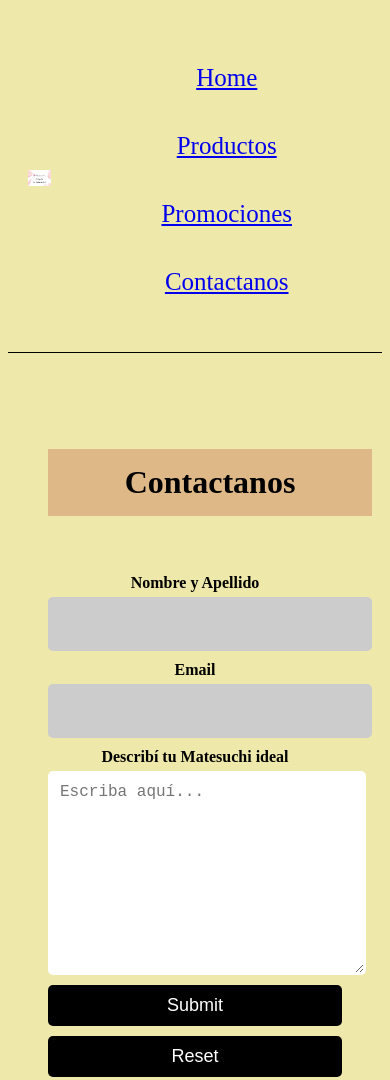
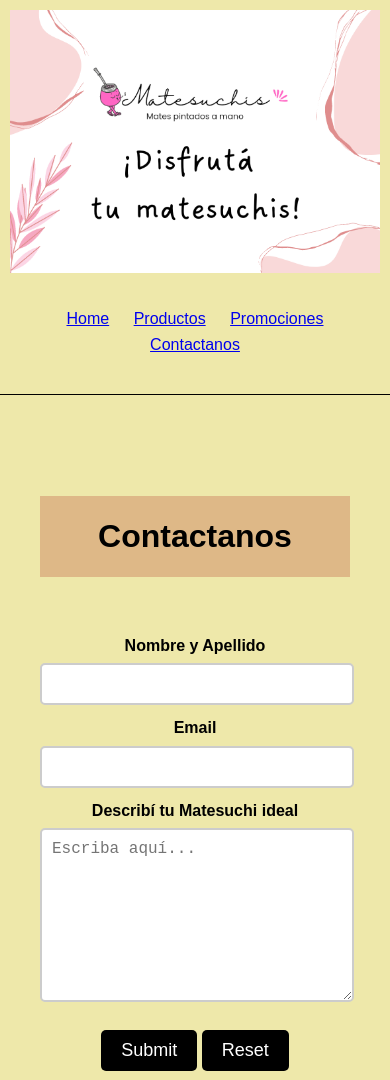
Before and after one commit to Romeriano1/PFRomero-1, a plain HTML site: page html/contacto.html in a window 390 px wide. Shown: the top 1080 px of the page. Drawn offline with Linux system fonts and the light colour scheme.

Commit message:
RESPONSIVE
Aca corrijo ciertos errores de duplicacion que tuve y lo hice responsive

```diff
--- a/css/estilo.css
+++ b/css/estilo.css
@@ -1,6 +1,12 @@
-html {
+
+body, html {
+  margin: 0;
+  padding: 0;
+  font-family: Arial, sans-serif;
+  line-height: 1.6;
   background-color: palegoldenrod;
 }
+
 
 header {
   text-align: center;
@@ -8,63 +14,70 @@ header {
   padding: 10px 20px;
 }
 
+.logo {
+  max-width: 100%;
+  height: auto;
+}
+
+
 main {
   text-align: center;
   margin: 20px;
   padding: 20px;
 }
 
+.titulouno {
+  background-color: burlywood;
+  padding: 15px;
+  margin: 20px 0;
+}
+
+.titulodos {
+  background-color: burlywood;
+  padding: 6px 0 30px 0;
+  margin: 20px 0;
+}
+
+.mate, .mate3, .camiseta {
+  max-width: 100%;
+  height: auto;
+}
+
+
 footer {
+  text-align: center;
+  padding: 20px;
+}
+
+
+.formcontacto {
+  margin-top: 20px;
   text-align: center;
 }
 
-.mate {
-  width: 800px;
-  height: 720px;
+.formcontacto label {
+  display: block;
+  font-weight: bold;
+  margin-bottom: 5px;
+  color: black;
 }
 
-.mate3 {
-  width: 720px;
-  height: 720px;
-}
-
-.camiseta {
-  width: 1100px;
-  height: 900px;
-}
-
-input,
-textarea {
-  display: block;
-  width: 100%;
+.formcontacto input[type="text"],
+.formcontacto input[type="email"],
+.formcontacto textarea {
+  width: calc(100% - 20px);
   padding: 10px;
-  border: 2px solid;
+  border: 2px solid #ccc;
   border-radius: 5px;
   font-size: 16px;
   margin-bottom: 10px;
 }
 
-h1, h2, h3 {
-  text-align: center;
-  text-decoration: underline;
-  margin: 20px 0px;
+.formcontacto textarea {
+  height: 150px;
 }
-
-textarea {
-  display: block;
-  width: 100%;
-  padding: 10px;
-  border: 2px solid #fff;
-  border-radius: 5px;
-  font-size: 16px;
-  margin-bottom: 10px;
-}
-
-.formcontacto {
-  margin-top: 20px;
-}
-
-.form {
+.formcontacto input[type="submit"],
+.formcontacto input[type="reset"] {
   background-color: black;
   color: #fff;
   border: none;
@@ -75,93 +88,51 @@ textarea {
   margin-top: 10px;
 }
 
-input {
-  width: 100%;
-  background: #ccc;
-  padding: 18px 15px;
-  border: 5px black;
-  outline: 0px;
-}
-
-label {
-  display: block;
-  font-weight: bold;
-  margin-bottom: 5px;
-  color: black;
-}
-
-p {
-  margin-top: 15px;
-  font-size: 25px;
-}
-
-.titulouno {
-  width: 100%;
-  background-color: burlywood;
-  padding: 15px;
-  margin: 20px 0;
-  margin-right: 30px;
-}
-
-.titulodos {
-  width: 100%;
-  background-color: burlywood;
-  padding-bottom: 30px;
-  margin: 20px 0;
-  margin-right: 30px;
-  padding-top: 6px;
-}
-
-h1 {
-  text-decoration: none;
-}
-
-h2 {
-  font-size: 30px;
-  text-decoration: none;
-}
 
 .nav {
   width: 100%;
   display: flex;
-  align-content: center;
-  justify-content: space-between;
+  justify-content: center;
   padding: 10px 0;
 }
 
 .nav ul {
-  width: 100%;
   list-style-type: none;
-  text-align: center;
+  padding: 0;
 }
 
 .nav ul li {
   display: inline-block;
-  margin: 20px 70px;
-  font-size: 25px;
+  margin: 0 20px;
+  font-size: 18px;
+}
+
+
+@media screen and (max-width: 768px) {
+  .mate, .mate3, .camiseta {
+      width: 100%;
+      height: auto;
+  }
+
+  .formcontacto input[type="text"],
+  .formcontacto input[type="email"],
+  .formcontacto textarea {
+      width: calc(100% - 20px);
+  }
 }
 
 @media screen and (max-width: 400px) {
   header {
-    display: flex;
-    justify-content: center;
-    align-items: center;
-    max-width: 400px;
-    height: auto;
-    margin: 0 auto;
+      padding: 10px;
   }
-  header img {
-    max-width: 100%;
-    height: auto;
+
+  .titulouno, .titulodos {
+      margin: 10px 0;
   }
-  .titulouno {
-    display: flex;
-    justify-content: center;
-    align-items: center;
-    max-width: 400px;
-    height: auto;
-    margin: 20px auto;
+
+  .nav ul li {
+      margin: 0 10px;
+      font-size: 16px;
   }
 }
-
 /*# sourceMappingURL=estilo.css.map */
```
Also changed, not shown: index.html (+1 -0 lines).
